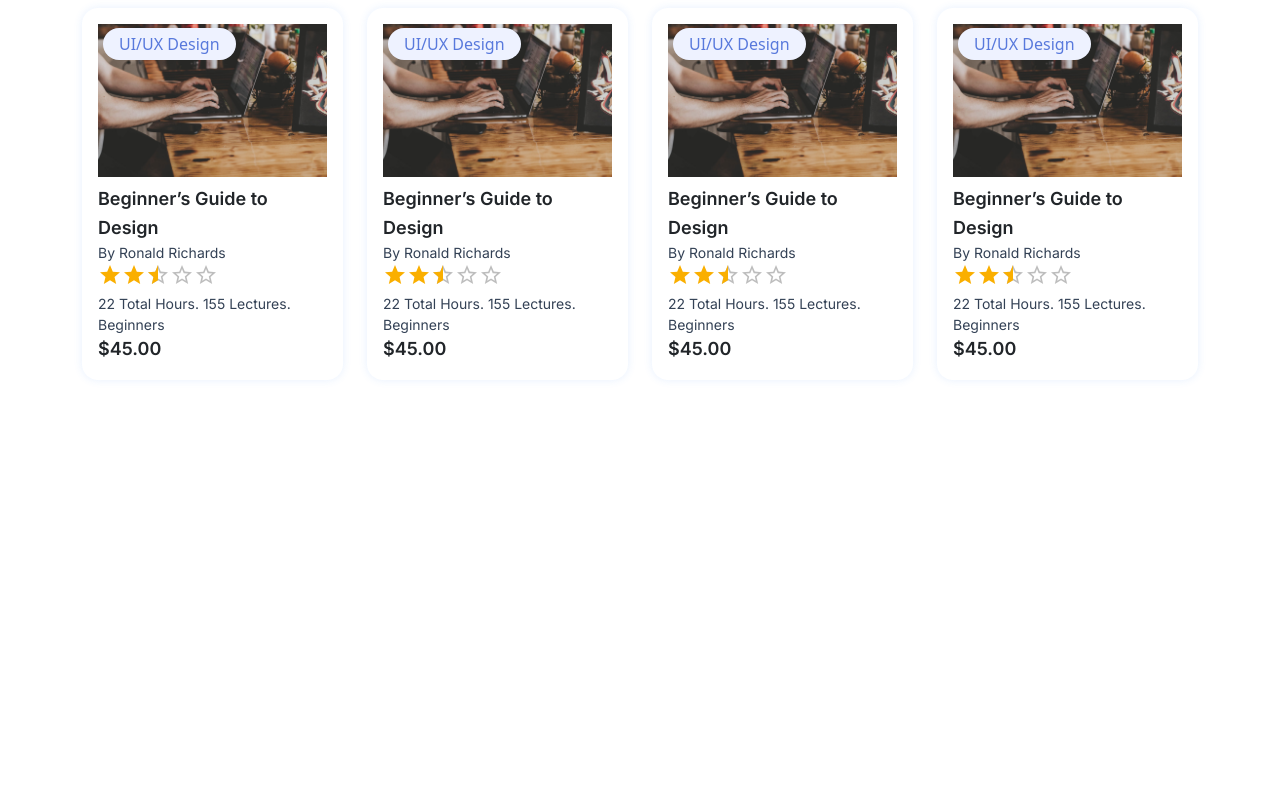
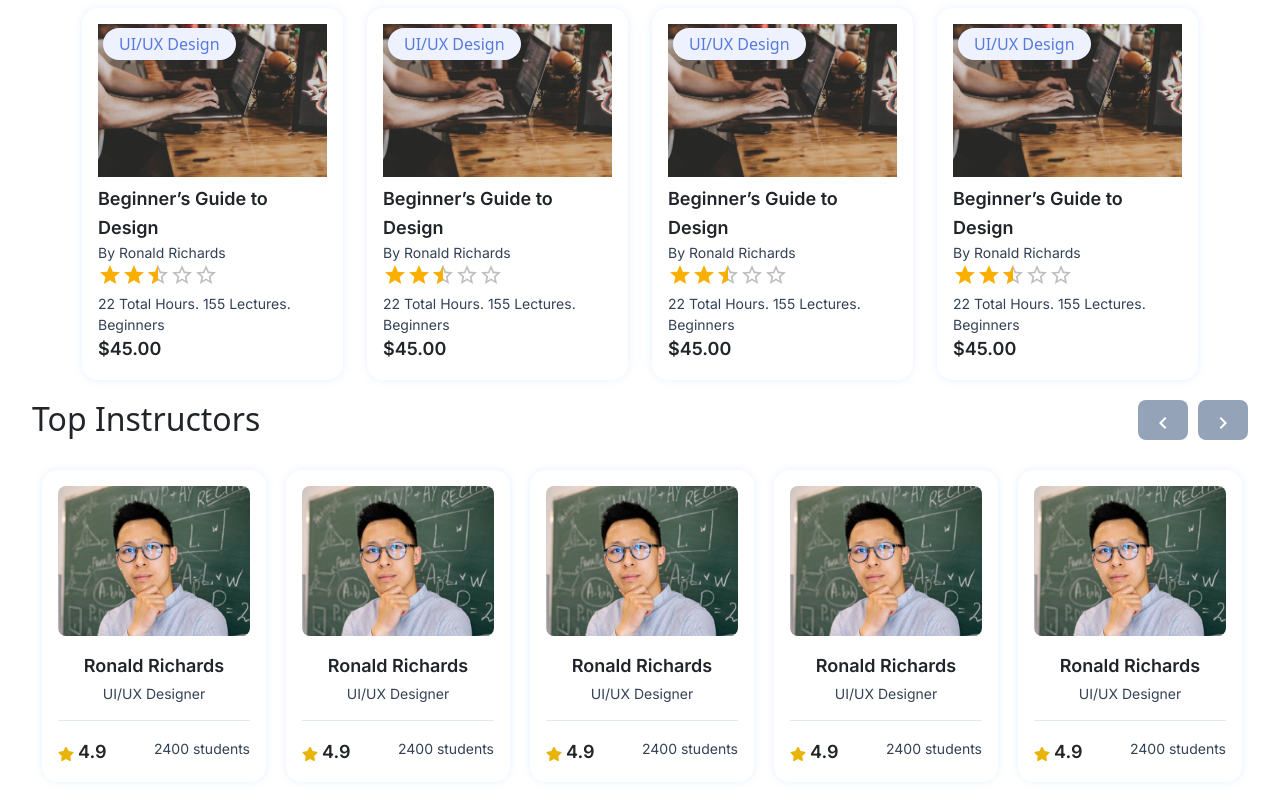
Before and after one commit to mohamadhesham00/byway-ui, a React (Vite) app: page / in a window 1280 px wide. Shown: the part 444-1244 px from the top of the page. Before the commit the page ends 856 px from the top, so only its background shows below. Built offline with nearby package versions, Linux system fonts and the light colour scheme.

Commit message:
Feat: added Instructor card component & top Instructors section in landing page

```diff
--- a/src/App.css
+++ b/src/App.css
@@ -107,3 +107,16 @@ li {
   border-radius: 16px;
   box-shadow: 0px 0px 8px 0px #3b82f61f;
 }
+
+.crop-top {
+  width: auto;
+  height: 150px;
+  border-radius: 8px;
+  overflow: hidden;
+}
+
+.crop-top img {
+  width: 100%;
+  height: auto;
+  object-position: top;
+}
--- /dev/null
+++ b/src/components/Instructor/InstructorMiniCard.jsx
@@ -0,0 +1,36 @@
+import { FaStar } from "react-icons/fa";
+import instructor from "../../assets/images/instructor.png";
+
+export const InstructorMiniCard = () => {
+  return (
+    <>
+      <div
+        className="card-border"
+        style={{
+          display: "flex",
+          flexDirection: "column",
+          padding: "1rem",
+          gap: "1rem",
+        }}
+      >
+        <div className="crop-top">
+          <img src={instructor} className="" />
+        </div>
+        <div>
+          <h5 className="main-text">Ronald Richards</h5>
+          <small className="sub-text">UI/UX Designer</small>
+        </div>
+        <div
+          className="d-flex justify-content-between"
+          style={{ borderTop: "1px solid #E2E8F0", paddingTop: "1rem" }}
+        >
+          <div>
+            <FaStar style={{ color: "#EAB308" }} />
+            <span className="main-text ms-1">4.9</span>
+          </div>
+          <label className="sub-text">2400 students</label>
+        </div>
+      </div>
+    </>
+  );
+};
--- /dev/null
+++ b/src/components/Instructor/TopInstructors.jsx
@@ -0,0 +1,14 @@
+import { Carousel } from "../Carousel";
+import { InstructorMiniCard } from "./InstructorMiniCard";
+
+export const TopInstructors = () => {
+  return (
+    <>
+      <Carousel
+        Title="Top Instructors"
+        slidesToShow={5}
+        CardComponent={InstructorMiniCard}
+      ></Carousel>
+    </>
+  );
+};
--- a/src/pages/LandingHome.jsx
+++ b/src/pages/LandingHome.jsx
@@ -1,10 +1,12 @@
 import { TopCategories } from "../components/Category/TopCategories";
 import { CourseSection } from "../components/Course/CourseSection";
+import { TopInstructors } from "../components/Instructor/TopInstructors";
 export const LandingHome = () => {
   return (
     <>
       <TopCategories />
       <CourseSection Title="Top Courses" />
+      <TopInstructors />
     </>
   );
 };
```
Also changed, not shown: src/assets/images/instructor.png (added).
